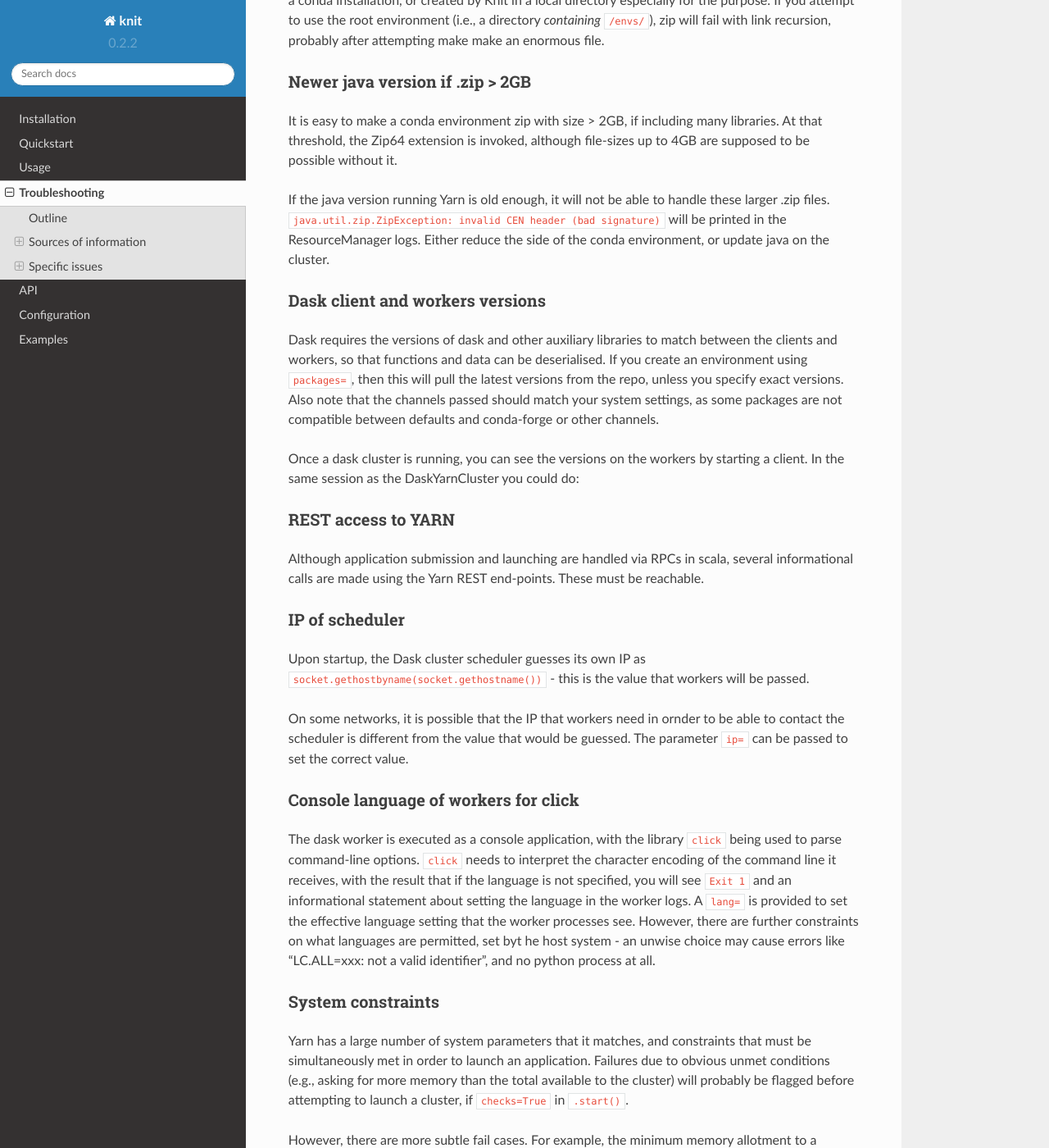
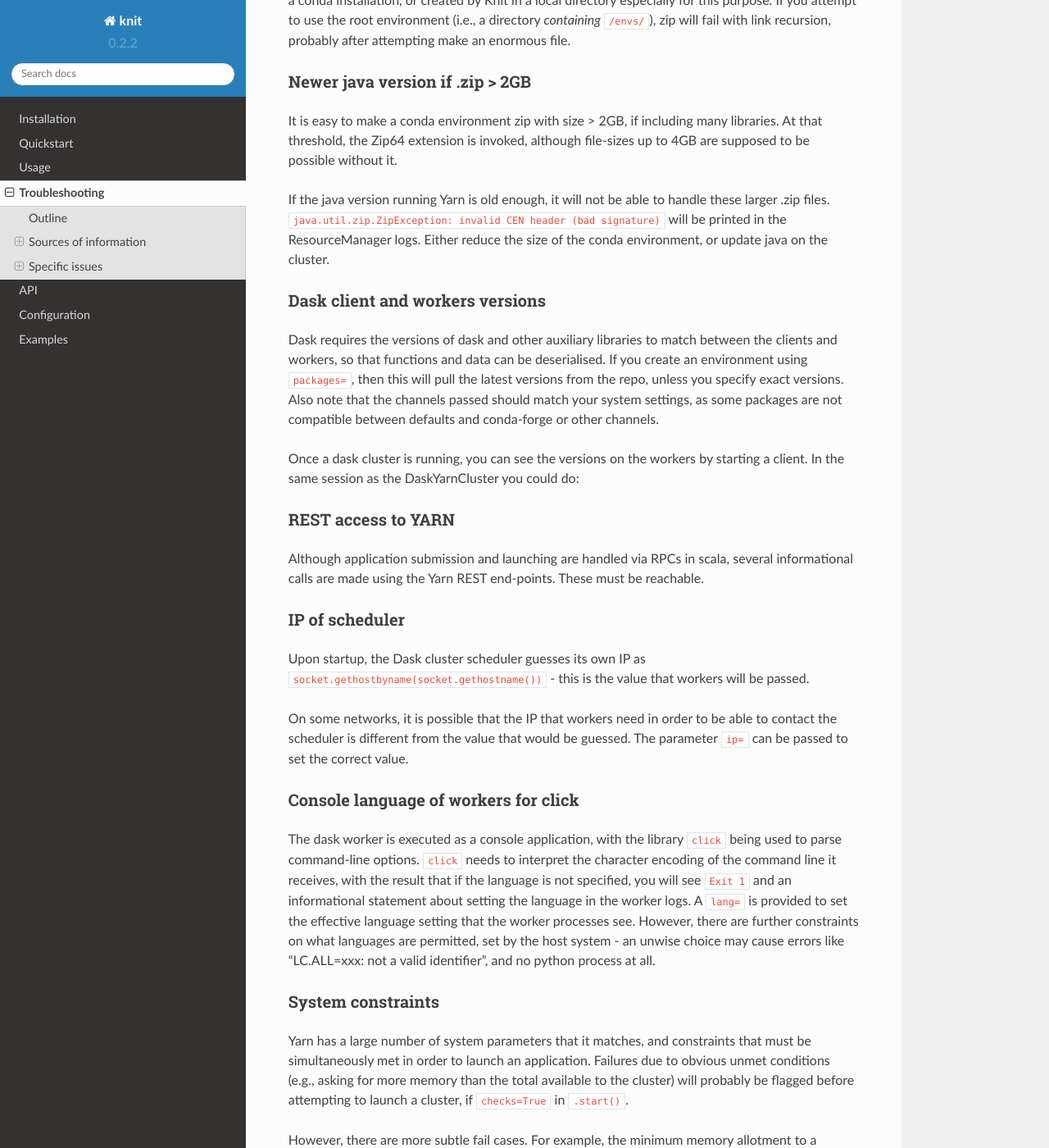
Before and after one commit to dask/knit, a Sphinx documentation site: the page built from docs/source/troubleshooting.rst, in a window 1280 px wide and 1400 px high, scrolled down 2291 px. Shown: the whole window at 82% size. Built offline with Sphinx 7.4.7 and the Read the Docs theme 2.0.0, drawn with Linux system fonts in a browser that asks for light colours; some of the changed text lies outside the part shown.

Commit message:
Update troubleshooting.rst

```diff
--- a/docs/source/troubleshooting.rst
+++ b/docs/source/troubleshooting.rst
@@ -98,9 +98,9 @@ Don't make a .zip of the conda root
 CondaCreator can zip up any directory, and makes copies of files referenced by
 symbolic links. Normally you would use this with a conda environment directory,
 usually in the ``/envs/`` directory of a conda installation, or created by Knit
-in a local directory especially for the purpose. If you attempt to use the root
+in a local directory especially for this purpose. If you attempt to use the root
 environment (i.e., a directory `containing` ``/envs/``), zip will fail with
-link recursion, probably after attempting make make an enormous file.
+link recursion, probably after attempting make an enormous file.
 
 
 Newer java version if .zip > 2GB
@@ -113,7 +113,7 @@ up to 4GB are supposed to be possible without it.
 If the java version running Yarn is old enough, it will not be able to handle these
 larger .zip files. ``java.util.zip.ZipException: invalid CEN header (bad signature)``
 will be printed in the ResourceManager logs.
-Either reduce the side of the conda environment, or update java on the cluster.
+Either reduce the size of the conda environment, or update java on the cluster.
 
 Dask client and workers versions
 ~~~~~~~~~~~~~~~~~~~~~~~~~~~~~~~~
@@ -148,7 +148,7 @@ Upon startup, the Dask cluster scheduler guesses its own IP as
 ``socket.gethostbyname(socket.gethostname())`` - this is the value that workers
 will be passed.
 
-On some networks, it is possible that the IP that workers need in ornder to be able
+On some networks, it is possible that the IP that workers need in order to be able
 to contact the scheduler is different from the value that would be guessed. The
 parameter ``ip=`` can be passed to set the correct value.
 
@@ -161,7 +161,7 @@ of the command line it receives, with the result that if the language is not spe
 you will see ``Exit 1`` and an informational statement about setting the language in the
 worker logs. A ``lang=`` is provided to set the effective language setting that the
 worker processes see. However, there are further constraints on what languages are
-permitted, set byt he host system - an unwise choice may cause errors like
+permitted, set by the host system - an unwise choice may cause errors like
 "LC.ALL=xxx: not a valid identifier", and no python process at all.
 
 System constraints
```
